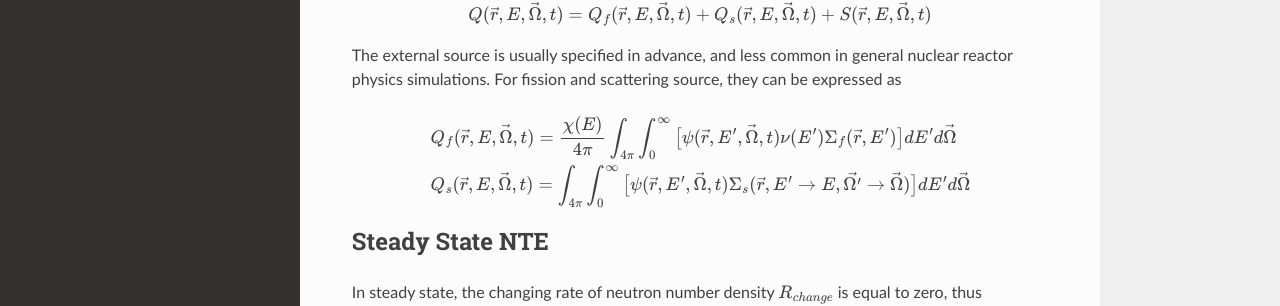
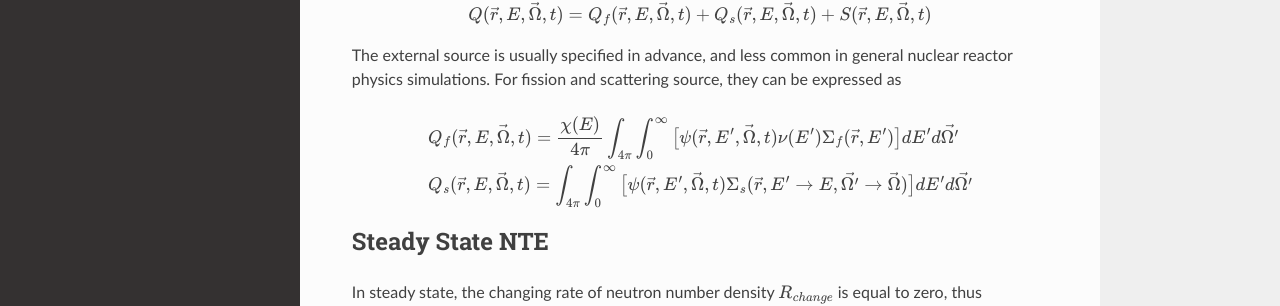
Before and after one commit to johnnyliu27/notes, a Sphinx documentation site: the page built from docs/source/sec_nte.rst, in a window 1280 px wide and 1347 px high. Shown: the part 768-1074 px from the top of the window. Built offline with Sphinx 7.4.7 and the Read the Docs theme 2.0.0, drawn with Linux system fonts in a browser that asks for light colours.

Commit message:
Fix typo in angular integral

```diff
--- a/docs/source/sec_nte.rst
+++ b/docs/source/sec_nte.rst
@@ -55,9 +55,9 @@ source, they can be expressed as
 .. math::
 
    \begin{aligned}
-       & Q_f(\vec{r}, E, \vec{\Omega}, t) = \frac{\chi(E)}{4 \pi}  \int_{4\pi} \int_{0}^{\infty} \big[ \psi(\vec{r}, E', \vec{\Omega}, t) \nu(E') \Sigma_f(\vec{r}, E') \big] dE' d\vec{\Omega}
+       & Q_f(\vec{r}, E, \vec{\Omega}, t) = \frac{\chi(E)}{4 \pi}  \int_{4\pi} \int_{0}^{\infty} \big[ \psi(\vec{r}, E', \vec{\Omega}, t) \nu(E') \Sigma_f(\vec{r}, E') \big] dE' d\vec{\Omega'}
        \\
-       & Q_s(\vec{r}, E, \vec{\Omega}, t) = \int_{4\pi} \int_{0}^{\infty} \big[ \psi(\vec{r}, E', \vec{\Omega}, t) \Sigma_s(\vec{r}, E' \rightarrow E, \vec{\Omega'} \rightarrow \vec{\Omega}) \big] dE' d\vec{\Omega}
+       & Q_s(\vec{r}, E, \vec{\Omega}, t) = \int_{4\pi} \int_{0}^{\infty} \big[ \psi(\vec{r}, E', \vec{\Omega}, t) \Sigma_s(\vec{r}, E' \rightarrow E, \vec{\Omega'} \rightarrow \vec{\Omega}) \big] dE' d\vec{\Omega'}
        \end{aligned}
 
 Steady State NTE
```
